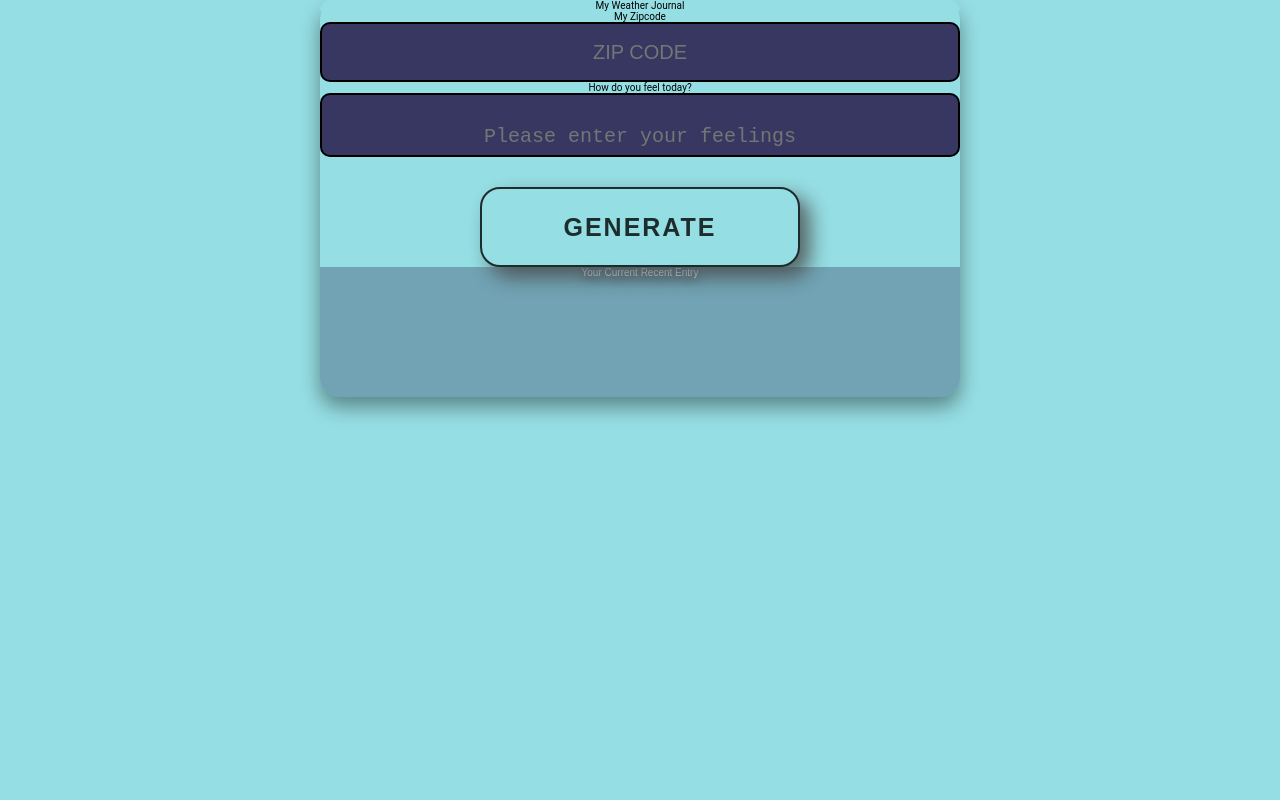
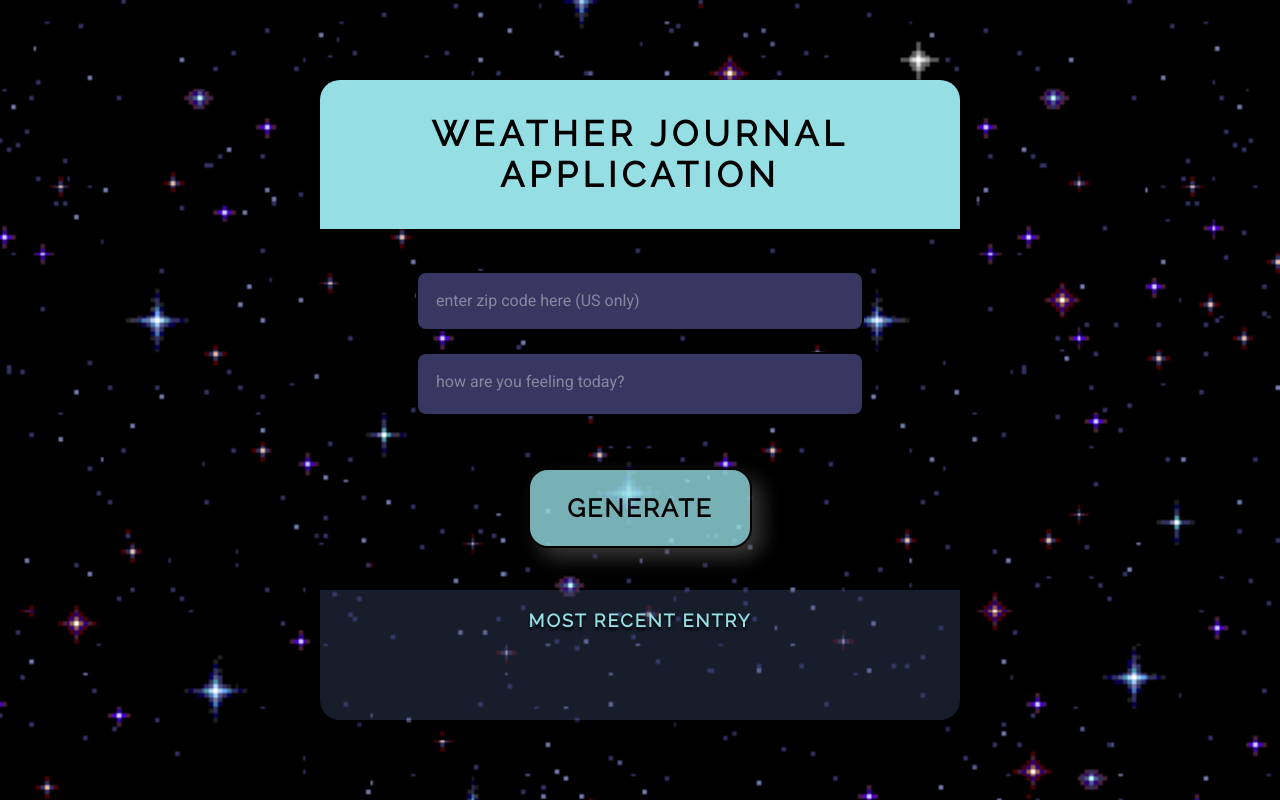
Before and after one commit to Sarahamam/Udacity, a plain HTML site: page Weather Journal App/website/index.html in a window 1280 px wide. Drawn offline with Linux system fonts and the light colour scheme; a web font is replaced by a local one.

Commit message:
Update index.html

```diff
--- a/Weather Journal App/website/index.html
+++ b/Weather Journal App/website/index.html
@@ -3,37 +3,53 @@
 
 <head>
   <meta charset="UTF-8">
-  <title>My Weather Journal</title>
-  <link href="https://fonts.googleapis.com/css?family=Oswald:400,600,700|Ranga:400,700&display=swap"
-    rel="stylesheet">
+  <title>Weather Journal</title>
+  <link href="https://fonts.googleapis.com/css?family=Raleway|Roboto&display=swap" rel="stylesheet">
   <link rel="stylesheet" href="style.css">
 </head>
 
 <body>
+  <div class="wrapper__app">
     <div id="app">
       <div class="holder headline">
-      My Weather Journal
+        <h1 class="headline__heading">Weather Journal Application</h1>
       </div>
+      <form class="app__form" autocomplete="off">
         <div class="holder zip">
-      <label for="zip">My Zipcode</label>
-      <input type="text" id="zip" placeholder="zip code">
+          <!-- as I did translate effect on labels I moved placeholder value 'enter zip code' to label -->
+          <input type="text" id="zip" maxlength="10" required="" placeholder="">
+          <label for="zip" class="zip__label">enter zip code here (US only)</label>
         </div>
         <div class="holder feel">
-      <label for="feelings">How do you feel today?</label>
-      <textarea class="myInput" id="feelings" placeholder="Please enter your feelings" rows="9"
-        cols="50"></textarea>
+          <textarea class="feel__input" id="feelings" maxlength="35" required=""></textarea>
+          <label for="feelings">how are you feeling today?</label>
+        </div>
         <button id="generate" type="submit"> Generate </button>
+      </form>
+      <div class="holder entry">
+        <h2 class="entry__title">Most Recent Entry</h2>
+        <div id="entryHolder">
+          <div class="entry__date">
+            <i class="fas fa-calendar-day entry__icon"></i>
+            <!-- content in this div is updated dynamically-->
+            <div id="date"></div>
           </div>
-    <div class="holder entry">
-      <div class="title">Your Current Recent Entry</div>
-      <div id="entryHolder">
-        <div id="date"></div>
+          <div class="entry__temp">
+            <i class="fas fa-thermometer-half entry__icon"></i>
+            <!-- content in this div is updated dynamically-->
             <div id="temp"></div>
+          </div>
+          <div class="entry__content">
+            <i class="fas fa-user-circle entry__icon"></i>
+            <!-- content in this div is updated dynamically-->
             <div id="content"></div>
           </div>
         </div>
       </div>
+    </div>
+  </div>
   <script src="app.js" type="text/javascript"></script>
+  <!-- <script src="server.js" type="text/javascript"></script> -->
 
 </body>
 
```
Lines whose indentation alone changed are shown as unchanged.
